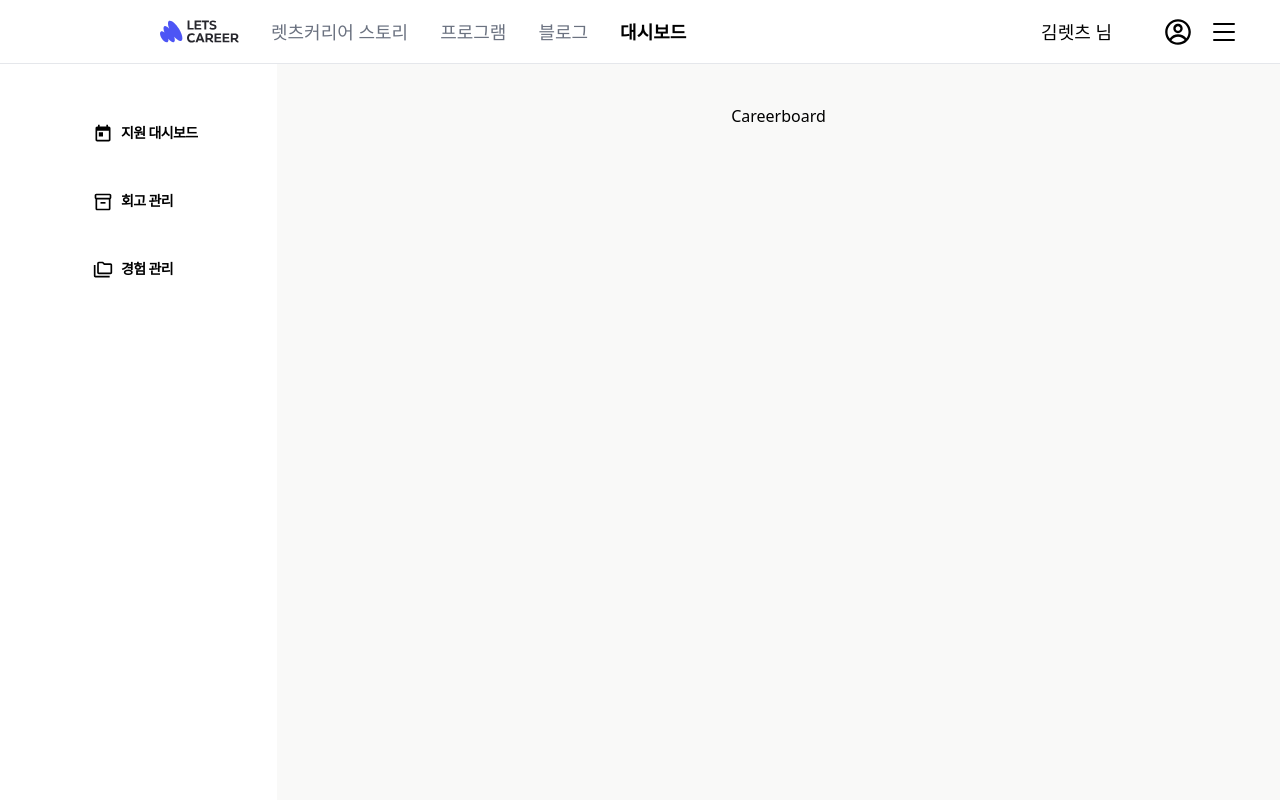
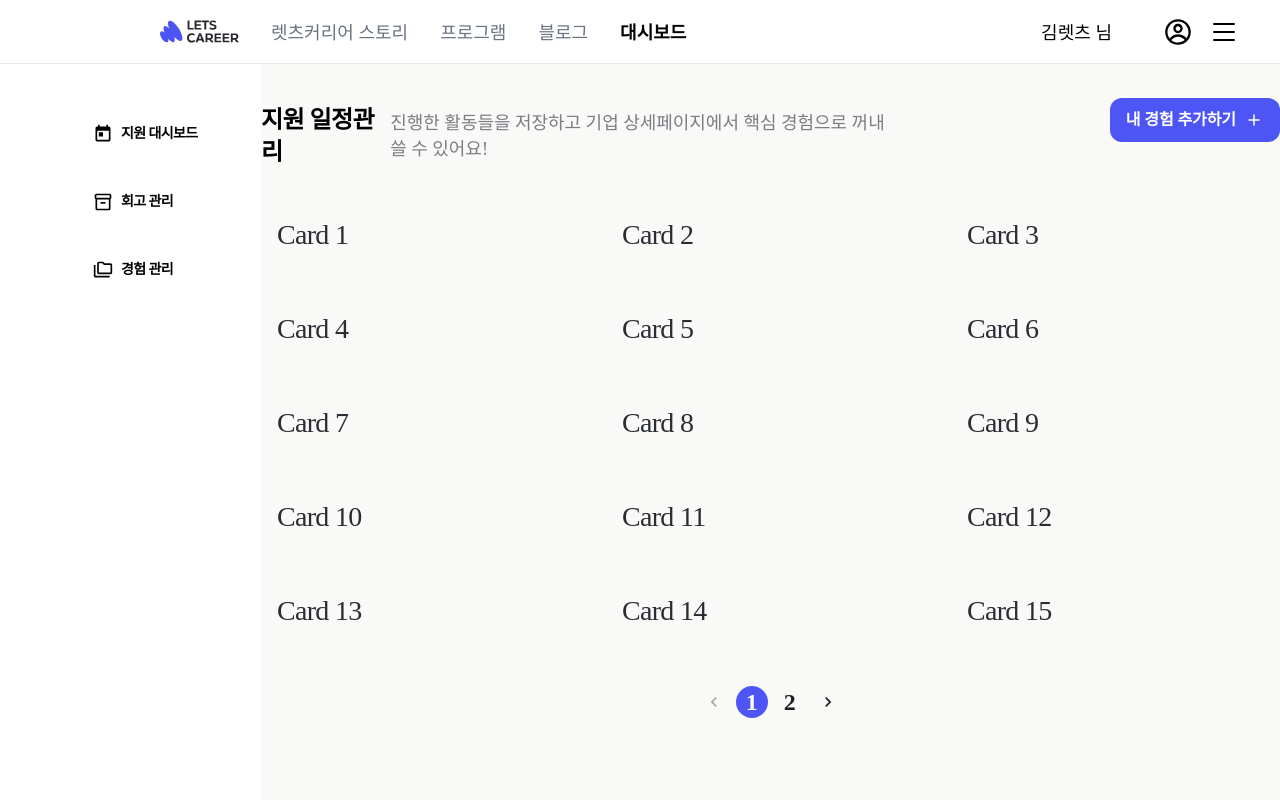
Before and after one commit to LetsCareer-A/LetsCareerA-FE, a React (Vite) app: page /careers in a window 1280 px wide. Shown: the top 800 px of the page. Built offline with nearby package versions, Linux system fonts and the light colour scheme.

Commit message:
#30 [Design] 경험 관리 페이지 레이아웃 구성

```diff
--- a/src/pages/Careers/CareersPage.tsx
+++ b/src/pages/Careers/CareersPage.tsx
@@ -1,9 +1,66 @@
-import React from 'react'
+import React, { useState } from 'react';
+import { Box, Typography, Pagination } from '@mui/material';
+import { PrimaryButton } from '../../components/CustomButton';
+import Card from './components/Card';  // 카드 컴포넌트 import
+import typography from '../../styles/typography';
+import Plus from '../../assets/plus.svg';
+import colors from '../../styles/colors';
+
+const cardData = Array.from({ length: 30 }, (_, index) => `Card ${index + 1}`);
+
+const CardsPerPage = 15; // 페이지당 카드 수
+const TotalPages = Math.ceil(cardData.length / CardsPerPage);
 
 const CareersPage = () => {
+  const [currentPage, setCurrentPage] = useState(1);
+
+  // 페이지 변경 핸들러
+  const handlePageChange = (event: React.ChangeEvent<unknown>, page: number) => {
+    setCurrentPage(page);
+  };
+
+  // 현재 페이지에 표시할 카드 데이터 계산
+  const startIndex = (currentPage - 1) * CardsPerPage;
+  const endIndex = startIndex + CardsPerPage;
+  const currentCards = cardData.slice(startIndex, endIndex);
+
   return (
-    <div>Careerboard</div>
-  )
-}
+    <Box>
+      <Box display='flex' justifyContent='space-between' gap='217px'>
+        <Box display='flex' gap='16px' alignItems='center'>
+          <Typography variant="body2">지원 일정관리</Typography>
+          <Typography style={typography.small2Reg} color={colors.neutral[40]}>
+            진행한 활동들을 저장하고 기업 상세페이지에서 핵심 경험으로 꺼내 쓸 수 있어요!
+          </Typography>
+        </Box>
+
+        <PrimaryButton style={{ marginTop: '-6px', height: '44px' }}>
+          <Typography style={typography.xSmallSemiold}>내 경험 추가하기</Typography>
+          <img src={Plus} alt='플러스 아이콘' />
+        </PrimaryButton>
+      </Box>
+
+      <Box
+        display='grid'
+        gridTemplateColumns='repeat(3, 1fr)'
+        gap='16px'
+        mt='32px'
+      >
+        {currentCards.map((title, index) => (
+          <Card key={index} title={title} />
+        ))}
+      </Box>
+
+      <Box display='flex' justifyContent='center' mt='32px'>
+        <Pagination
+          count={TotalPages}
+          page={currentPage}
+          onChange={handlePageChange}
+          color="primary"
+        />
+      </Box>
+    </Box>
+  );
+};
 
 export default CareersPage;
--- /dev/null
+++ b/src/pages/Careers/components/Card.tsx
@@ -0,0 +1,18 @@
+import {  Typography,  CardContent, Box } from '@mui/material';
+import colors from '../../../styles/colors';
+
+
+const Card = ({ title }: { title: string }) => (
+  <Box sx={{ maxWidth: 300, background: colors.neutral[95], borderRadius: '8px' }}>
+    <CardContent>
+      <Typography variant="h6" color={colors.neutral[10]}>
+        {title}
+      </Typography>
+    </CardContent>
+  </Box>
+);
+
+// 샘플 카드 데이터
+const cardData = Array.from({ length: 30 }, (_, index) => `Card ${index + 1}`);
+
+export default Card;
```
Also changed, not shown: src/assets/plus.svg (added), 1 other file (tests, documents, lock files or other folders).
